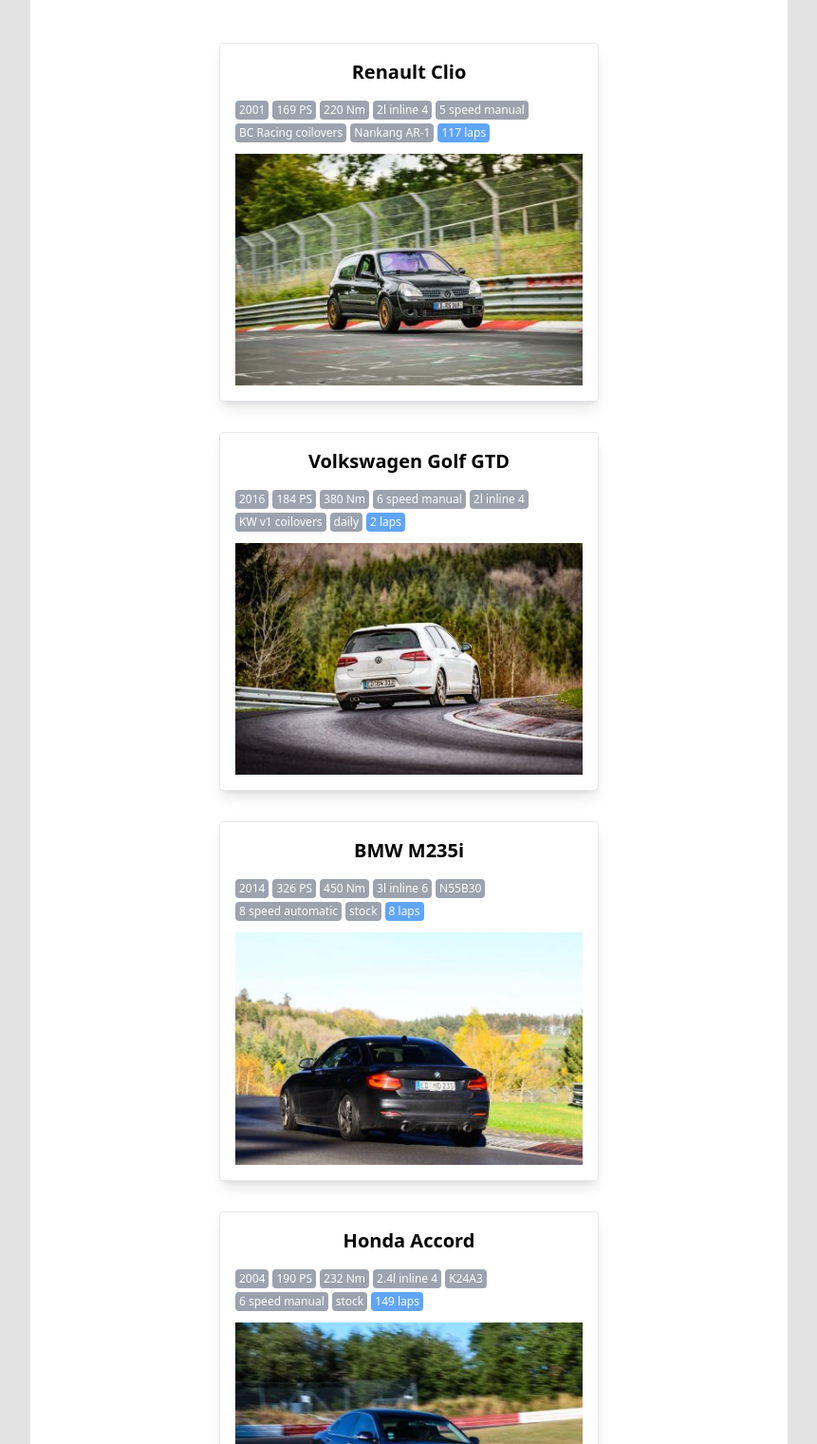
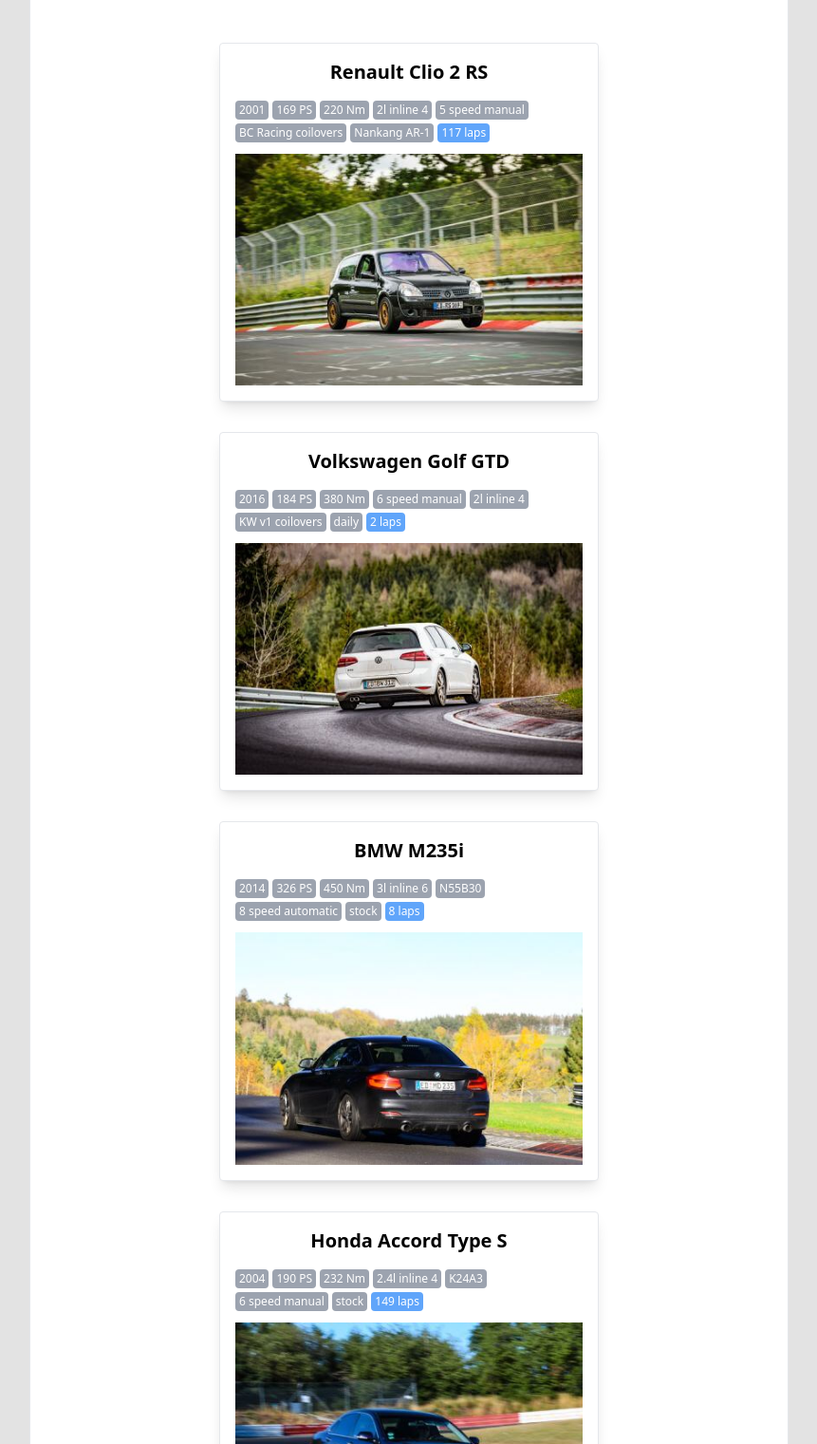
Before and after one commit to mdavid626/speedmasters24, a plain HTML site: page index.html in a window 1280 px wide. Shown: the part 464-1985 px from the top of the page at 95% size, without its empty margins (209-1070 px from the left). Drawn offline with nearby package versions, Linux system fonts and the light colour scheme.

Commit message:
Update index.html

```diff
--- a/index.html
+++ b/index.html
@@ -91,7 +91,7 @@
     <div>
       <div class="flex flex-col gap-8 items-center text-center">
         <div class="flex flex-col items-center border rounded p-4 carCard shadow-lg">
-          <div class="font-semibold text-xl mb-4">Renault Clio</div>
+          <div class="font-semibold text-xl mb-4">Renault Clio 2 RS</div>
           <div class="flex gap-1 flex-wrap">
             <div class="px-1 py-0.5 rounded bg-gray-400 text-white text-xs whitespace-nowrap">2001</div>
             <div class="px-1 py-0.5 rounded bg-gray-400 text-white text-xs whitespace-nowrap">169 PS</div>
@@ -139,7 +139,7 @@
           </a>
         </div>
         <div class="flex flex-col items-center border rounded p-4 carCard shadow-lg">
-          <div class="font-semibold text-xl mb-4">Honda Accord</div>
+          <div class="font-semibold text-xl mb-4">Honda Accord Type S</div>
           <div class="flex gap-1 flex-wrap">
             <div class="px-1 py-0.5 rounded bg-gray-400 text-white text-xs whitespace-nowrap">2004</div>
             <div class="px-1 py-0.5 rounded bg-gray-400 text-white text-xs whitespace-nowrap">190 PS</div>
```
